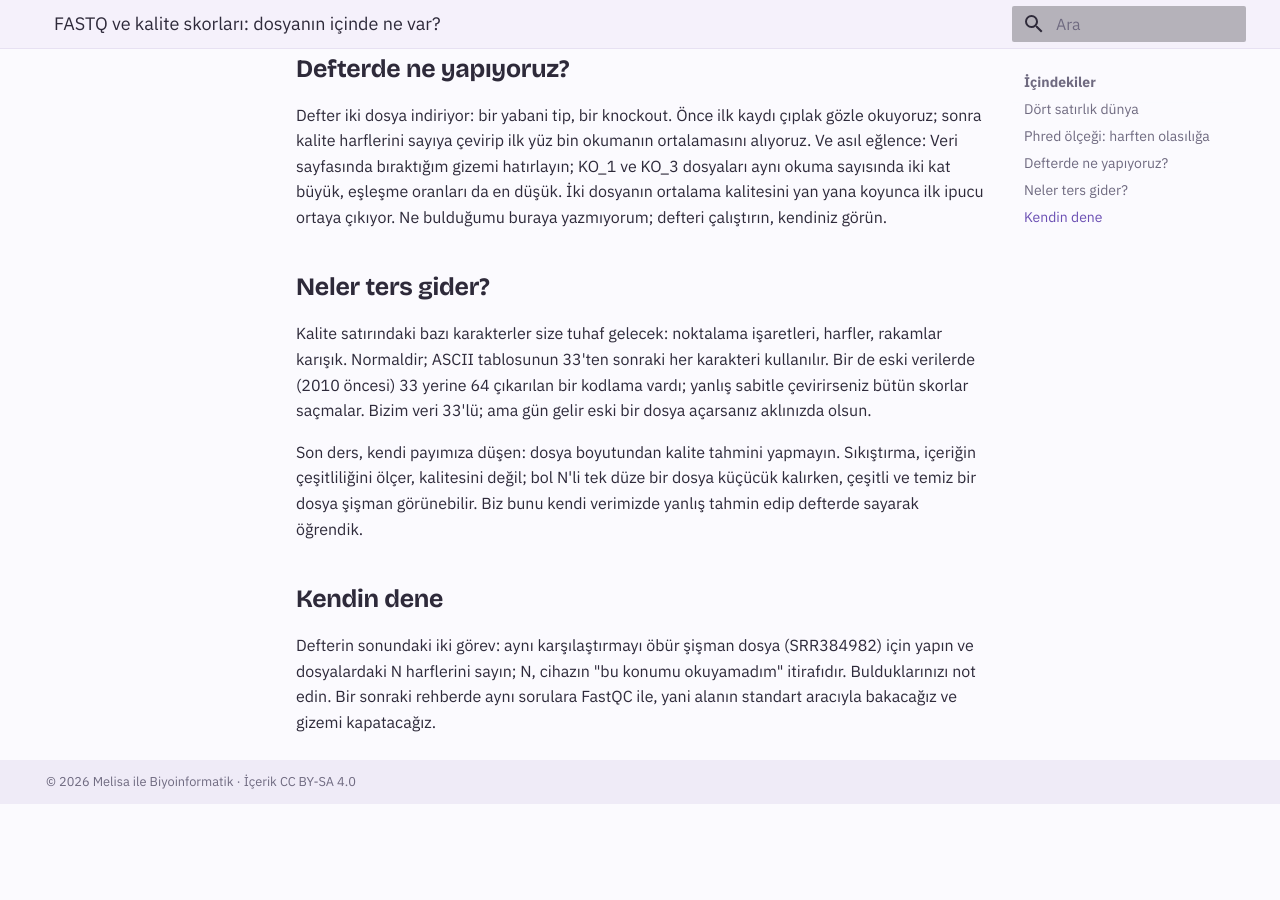
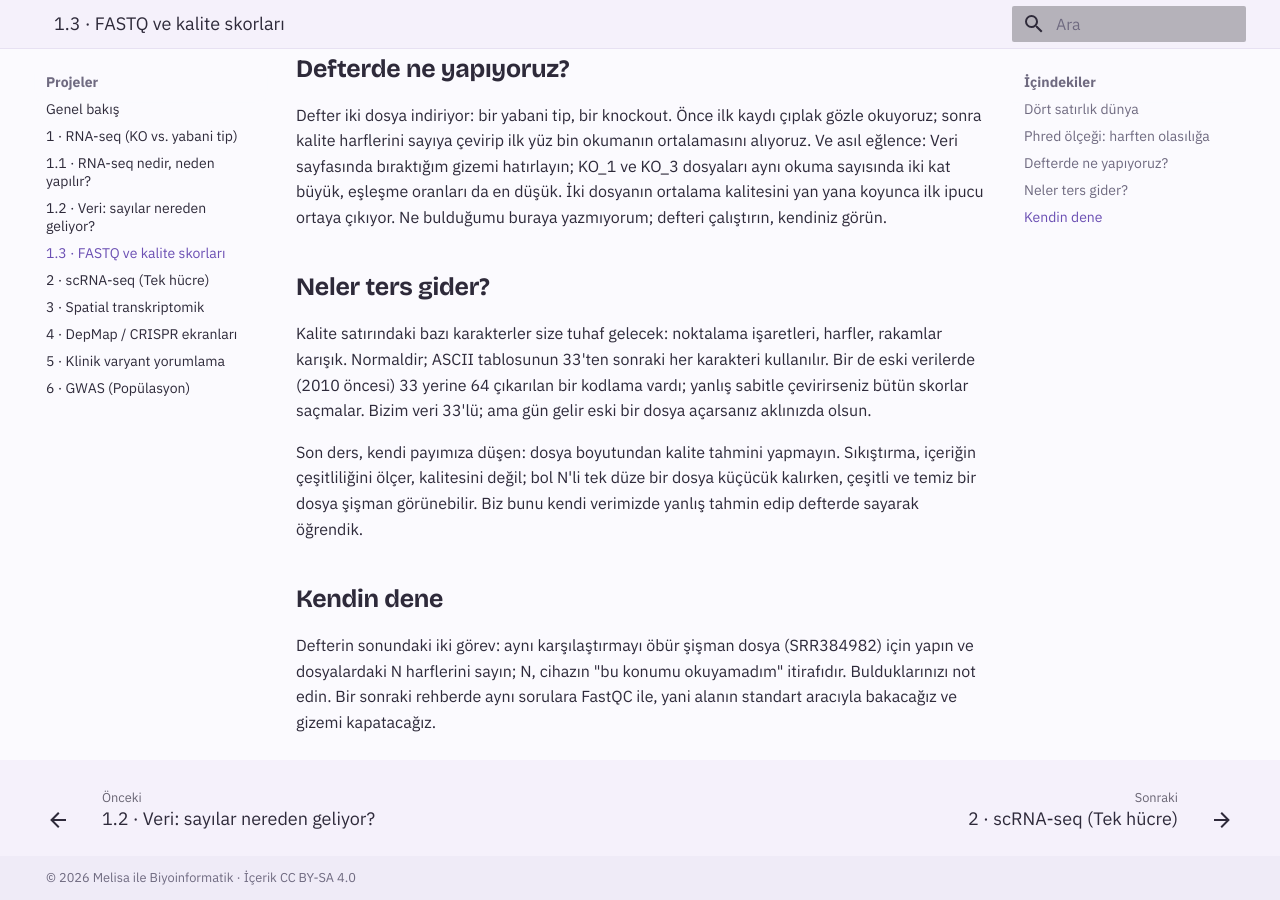
Before and after one commit to melissa-04/melisayla-biyoinformatik, an MkDocs documentation site: the page built from docs/projeler/rna-seq-02.md, in a window 1280 px wide and 900 px high, scrolled down 929 px. Built offline with MkDocs 1.6.1 and Material for MkDocs 9.7.7, drawn with Linux system fonts in a browser that asks for light colours; before the commit the page ends 1733 px from its top, so only the background shows below that.

Commit message:
Add section for FASTQ and quality scores

```diff
--- a/mkdocs.yml
+++ b/mkdocs.yml
@@ -26,6 +26,7 @@ nav:
       - "1 · RNA-seq (KO vs. yabani tip)": projeler/rna-seq.md
       - "1.1 · RNA-seq nedir, neden yapılır?": projeler/rna-seq-01.md
       - "1.2 · Veri: sayılar nereden geliyor?": projeler/rna-seq-veri.md
+      - "1.3 · FASTQ ve kalite skorları": projeler/rna-seq-02.md
       - "2 · scRNA-seq (Tek hücre)": projeler/scrna.md
       - "3 · Spatial transkriptomik": projeler/spatial.md
       - "4 · DepMap / CRISPR ekranları": projeler/depmap.md
```
